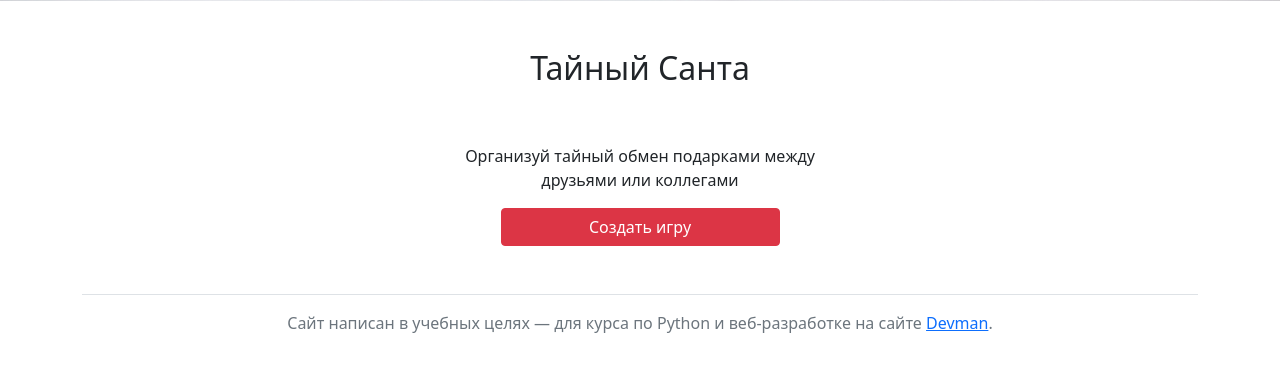
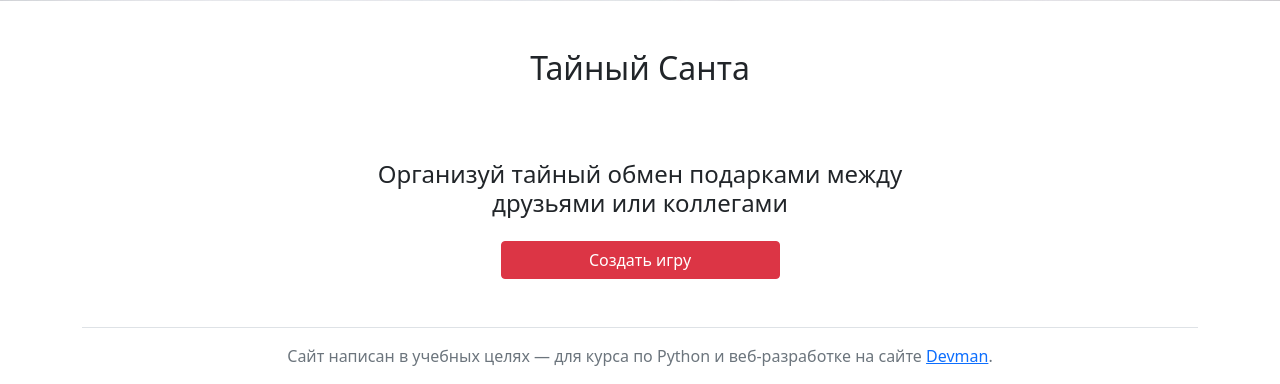
Before and after one commit to Alex-Men-VL/santa_secret, a Django app: page / in a window 1280 px wide. Shown: the part 491-875 px from the top of the page. Before the commit the page ends 824 px from the top, so only its background shows below. Run offline with Django 4.2, Linux system fonts and the light colour scheme; parts of the project's set-up code (start-up, migrations or seed data) failed here and were passed over.

Commit message:
Change index template

```diff
--- a/templates/games/index.html
+++ b/templates/games/index.html
@@ -8,9 +8,9 @@
     </div>
     <div class="row justify-content-center">
       <div class="col">
-        <p class="text-center">
+        <h4 class="py-3 text-center">
           Организуй тайный обмен подарками между <br>друзьями или коллегами
-        </p>
+        </h4>
         <div class="d-grid gap-2 col-3 mx-auto">
           <a class="btn btn-danger" href="{% url 'new_game' %}" role="button">Cоздать игру</a>
         </div>
```
